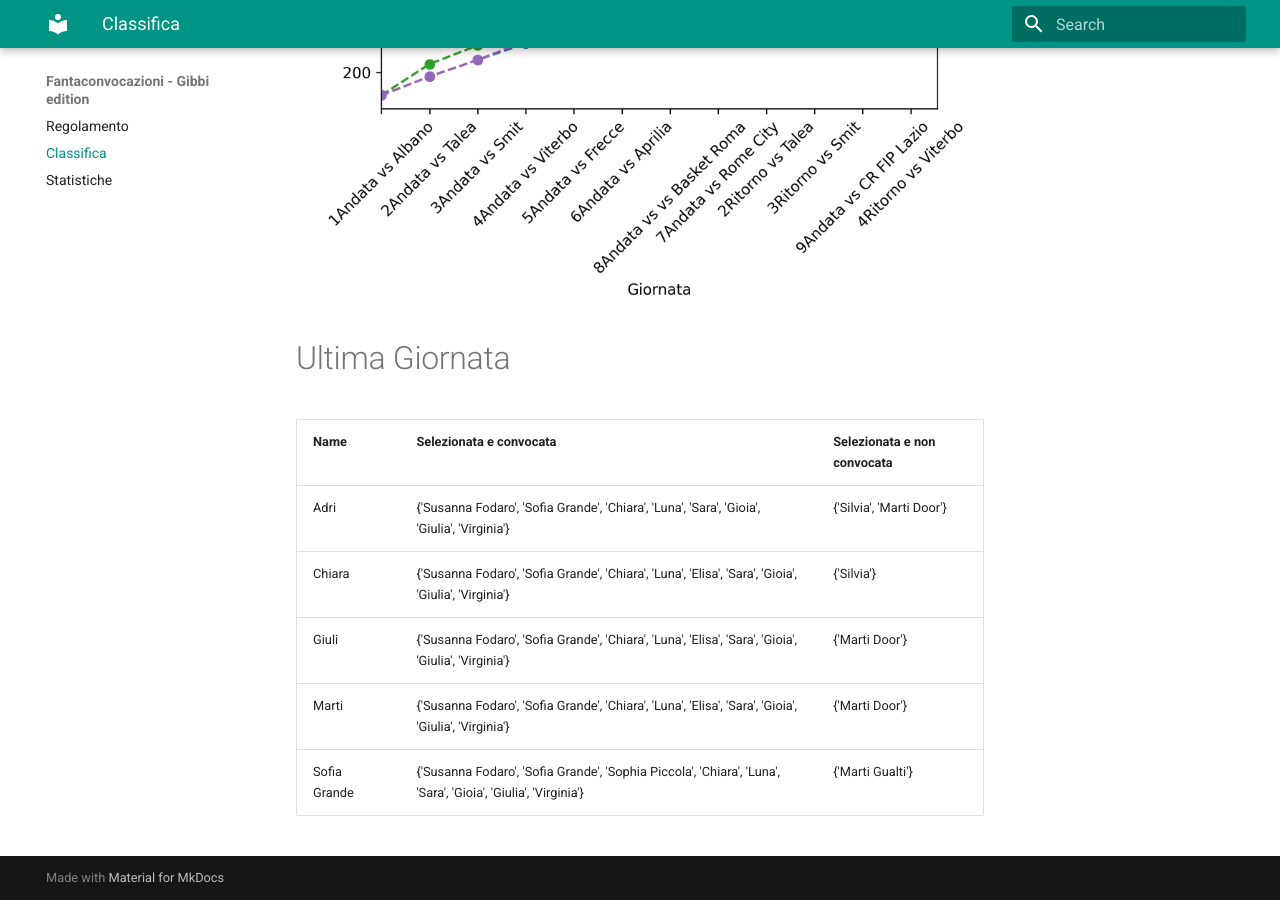
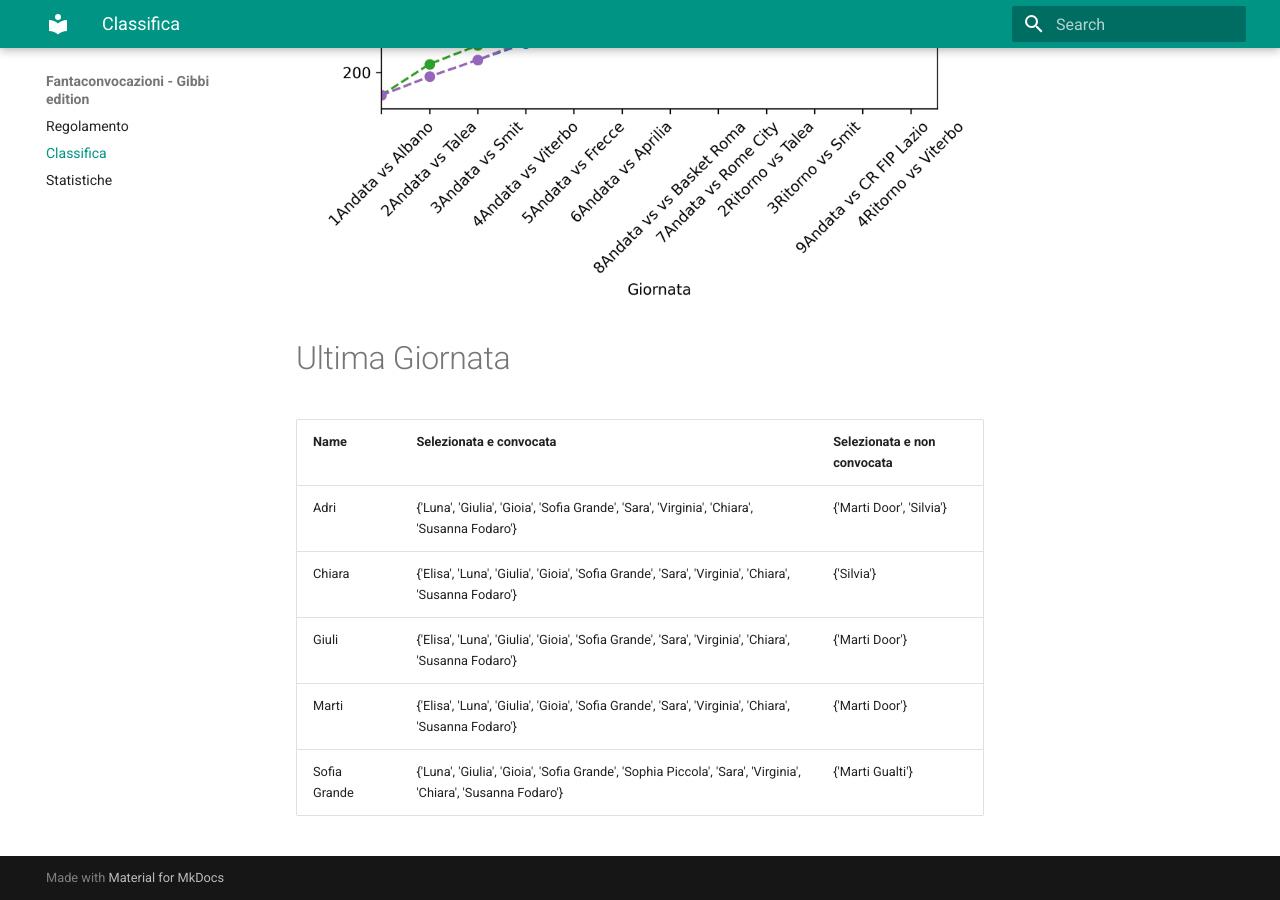
Before and after one commit to martinig94/fantagibbi, an MkDocs documentation site: the page built from docs/Classifica.md, in a window 1280 px wide and 900 px high, scrolled down 810 px. Built offline with MkDocs 1.6.1 and Material for MkDocs 9.7.7, drawn with Linux system fonts in a browser that asks for light colours.

Commit message:
Auto-update from main.py

```diff
--- a/docs/Classifica.md
+++ b/docs/Classifica.md
@@ -18,9 +18,9 @@
 <!-- START_TABLE CORRECT -->
 | Name         | Selezionata e convocata                                                                                       | Selezionata e non convocata   |
 |:-------------|:--------------------------------------------------------------------------------------------------------------|:------------------------------|
-| Adri         | {'Susanna Fodaro', 'Sofia Grande', 'Chiara', 'Luna', 'Sara', 'Gioia', 'Giulia', 'Virginia'}                   | {'Silvia', 'Marti Door'}      |
-| Chiara       | {'Susanna Fodaro', 'Sofia Grande', 'Chiara', 'Luna', 'Elisa', 'Sara', 'Gioia', 'Giulia', 'Virginia'}          | {'Silvia'}                    |
-| Giuli        | {'Susanna Fodaro', 'Sofia Grande', 'Chiara', 'Luna', 'Elisa', 'Sara', 'Gioia', 'Giulia', 'Virginia'}          | {'Marti Door'}                |
-| Marti        | {'Susanna Fodaro', 'Sofia Grande', 'Chiara', 'Luna', 'Elisa', 'Sara', 'Gioia', 'Giulia', 'Virginia'}          | {'Marti Door'}                |
-| Sofia Grande | {'Susanna Fodaro', 'Sofia Grande', 'Sophia Piccola', 'Chiara', 'Luna', 'Sara', 'Gioia', 'Giulia', 'Virginia'} | {'Marti Gualti'}              |
+| Adri         | {'Luna', 'Giulia', 'Gioia', 'Sofia Grande', 'Sara', 'Virginia', 'Chiara', 'Susanna Fodaro'}                   | {'Marti Door', 'Silvia'}      |
+| Chiara       | {'Elisa', 'Luna', 'Giulia', 'Gioia', 'Sofia Grande', 'Sara', 'Virginia', 'Chiara', 'Susanna Fodaro'}          | {'Silvia'}                    |
+| Giuli        | {'Elisa', 'Luna', 'Giulia', 'Gioia', 'Sofia Grande', 'Sara', 'Virginia', 'Chiara', 'Susanna Fodaro'}          | {'Marti Door'}                |
+| Marti        | {'Elisa', 'Luna', 'Giulia', 'Gioia', 'Sofia Grande', 'Sara', 'Virginia', 'Chiara', 'Susanna Fodaro'}          | {'Marti Door'}                |
+| Sofia Grande | {'Luna', 'Giulia', 'Gioia', 'Sofia Grande', 'Sophia Piccola', 'Sara', 'Virginia', 'Chiara', 'Susanna Fodaro'} | {'Marti Gualti'}              |
 <!-- END_TABLE CORRECT -->
```
